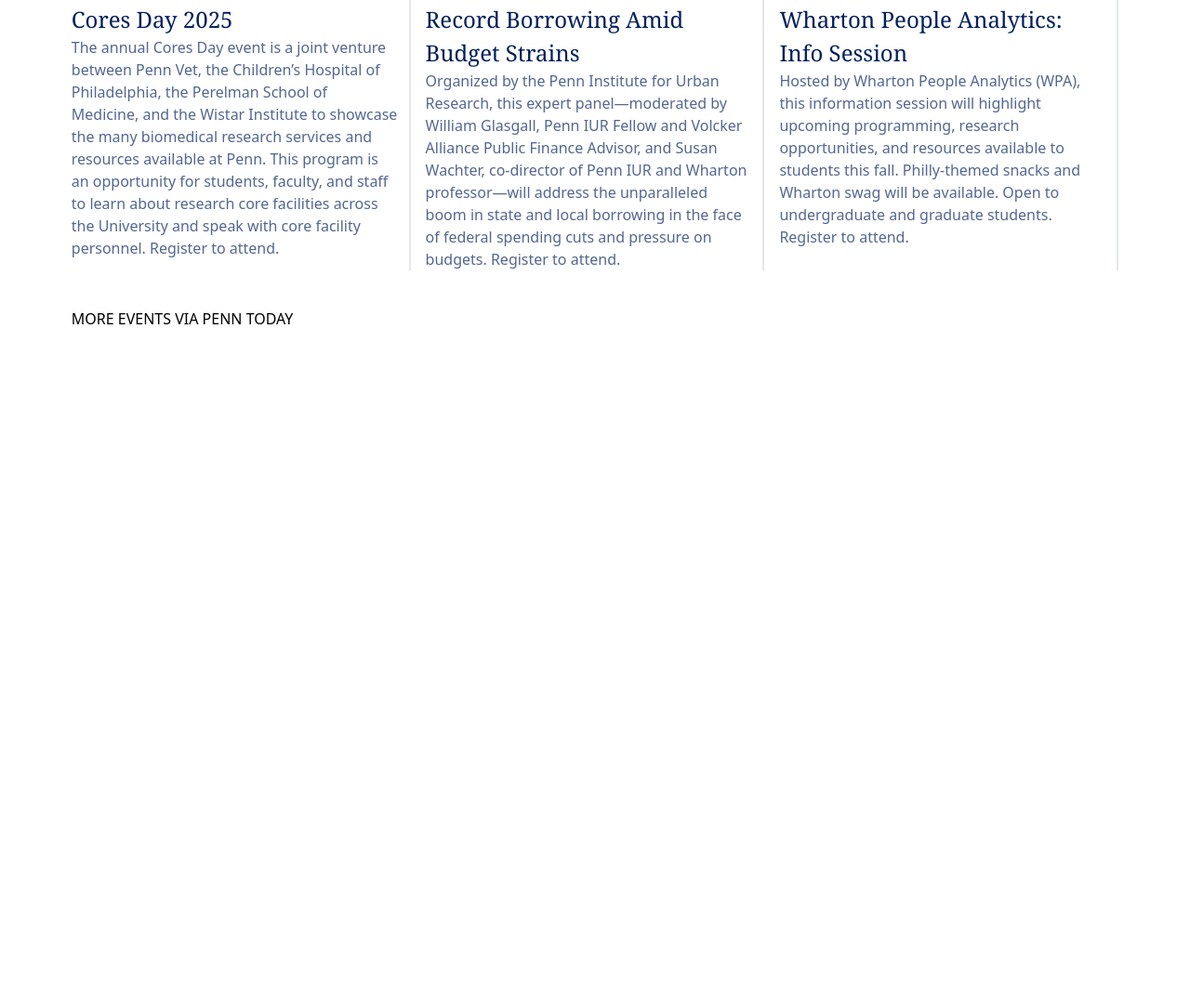
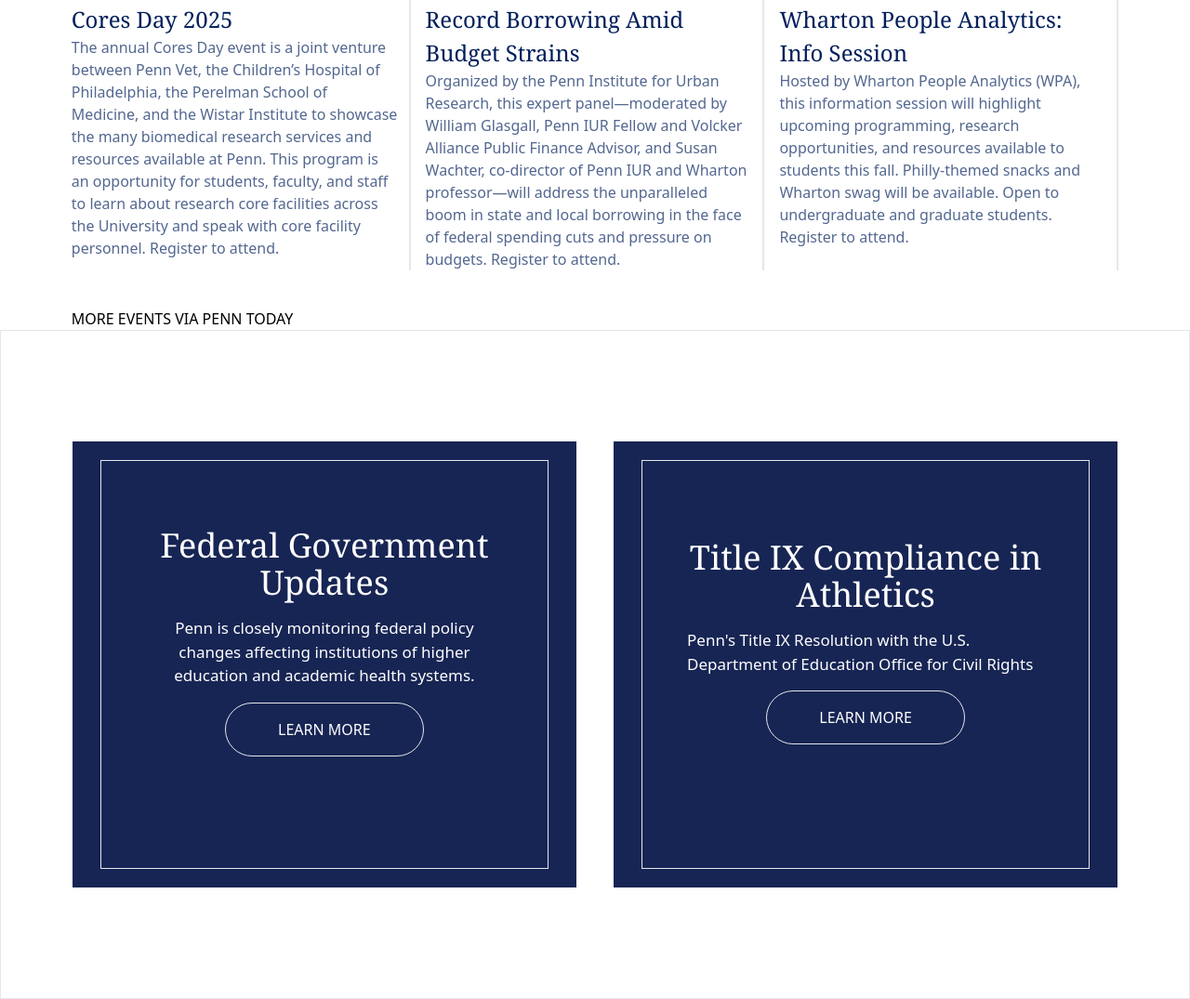
Before and after one commit to arnaud-devs/Gym-Cloning-Gate, a website built with Vite: page cloning_gate/index.html in a window 1280 px wide. Shown: the part 2638-3713 px from the top of the page at 93% size. Before the commit the page ends 2993 px from the top, so only its background shows below. Built offline with nearby package versions, Linux system fonts and the light colour scheme; a web font is replaced by a local one.

Commit message:
feat: done implementing  more events

```diff
--- a/cloning_gate/index.html
+++ b/cloning_gate/index.html
@@ -271,8 +271,7 @@
         <img src="./src/assets/images/padl-lab-technician_1.png"
           class="featured-story__image w-full object-cover h-[100vh]">
       </picture>
-      <div
-        class="featured-story__contain absolute lg:top-[30%] lg:mx-0 top-[70%] md:mx-auto lg:left-[2%]  mx-[5%] md:w-[600px] md:left-0 md:right-0  lg:w-[40%] md:px-[20px] py-[10px] bg-blue-950 flex">
+      <div class="featured-story__contain absolute lg:top-[30%] lg:mx-0 top-[70%] md:mx-auto lg:left-[2%]  mx-[5%] md:w-[600px] md:left-0 md:right-0  lg:w-[40%] md:px-[20px] py-[10px] bg-blue-950 flex">
         <article class="featured-initiative-card featured-initiative-card--blue text-white border my-[10px] mx-[10px] ">
           <div class="featured-initiative-card__wrap flex  flex-col items-center gap-4">
             <h3 class="featured-initiative-card__category"> Health &amp; Medicine
@@ -292,7 +291,7 @@
 
             </div>
 
-            <a href="" class="btn btn--outline-white-secondary p-[25px] rounded-lg border">LEARN MORE</a>
+            <a href="" class="hover:bg-white block hover:text-blue-950 rounded-full px-14 py-4 border mb-[10%]">LEARN MORE</a>
 
           </div>
         </article>
@@ -418,6 +417,57 @@
       </div>
     </section>
 
+
+    <section class="flex flex-col md:flex-row w-full justify-between border px-[6%] gap-10 min-h-[90vh] items-center">
+
+      <div class=" md:px-[20px] py-[10px] bg-blue-950 flex w-full m:h-[80vh] lg:h-[60vh]">
+        <article class=" text-white border my-[10px] mx-[10px] flex items-center justify-center py-[25px] ">
+          <div class="featured-initiative-card__wrap flex  flex-col items-center gap-4">
+
+            <h2 class="featured-initiative-card__title flex text-center">
+
+              <a href="" class=" text-4xl font-serif">
+               Federal Government Updates
+
+              </a>
+            </h2>
+
+
+            <div class="text-[17px] w-[80%] text-center">
+              <p>Penn is closely monitoring federal policy changes affecting institutions of higher education and academic health systems.</p>
+
+            </div>
+
+            <a href="" class="hover:bg-white block hover:text-blue-950 rounded-full px-14 py-4 border mb-[10%]">LEARN MORE</a>
+
+          </div>
+        </div>
+        <div class=" md:px-[20px] py-[10px] bg-blue-950 flex w-full m:h-[80vh]  lg:h-[60vh] ">
+        <article class="featured-initiative-card featured-initiative-card--blue text-white border my-[10px] mx-[10px] flex items-center ">
+          <div class="featured-initiative-card__wrap flex  flex-col items-center gap-4">
+
+            <h2 class="featured-initiative-card__title flex text-center">
+
+              <a href="" class=" text-4xl font-serif">
+
+
+                              Title IX Compliance in Athletics
+
+              </a>
+            </h2>
+
+
+            <div class="text-[17px] w-[80%]">
+              <p>Penn's Title IX Resolution with the U.S. Department of Education Office for Civil Rights</p>
+            </div>
+
+            <a href="" class="hover:bg-white block hover:text-blue-950 rounded-full px-14 py-4 border mb-[10%]">LEARN MORE</a>
+
+          </div>
+        </div>
+
+    </section>
+
   </main>
 </body>
 
```
